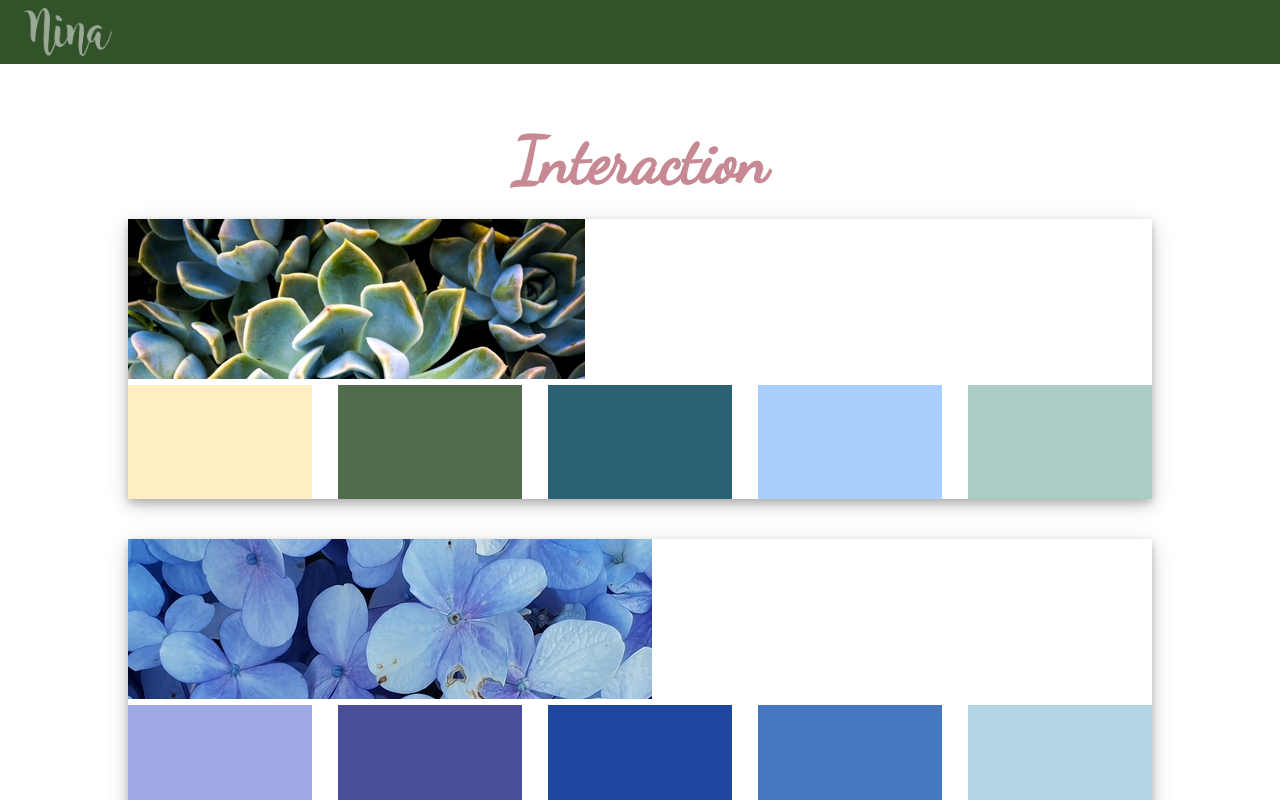
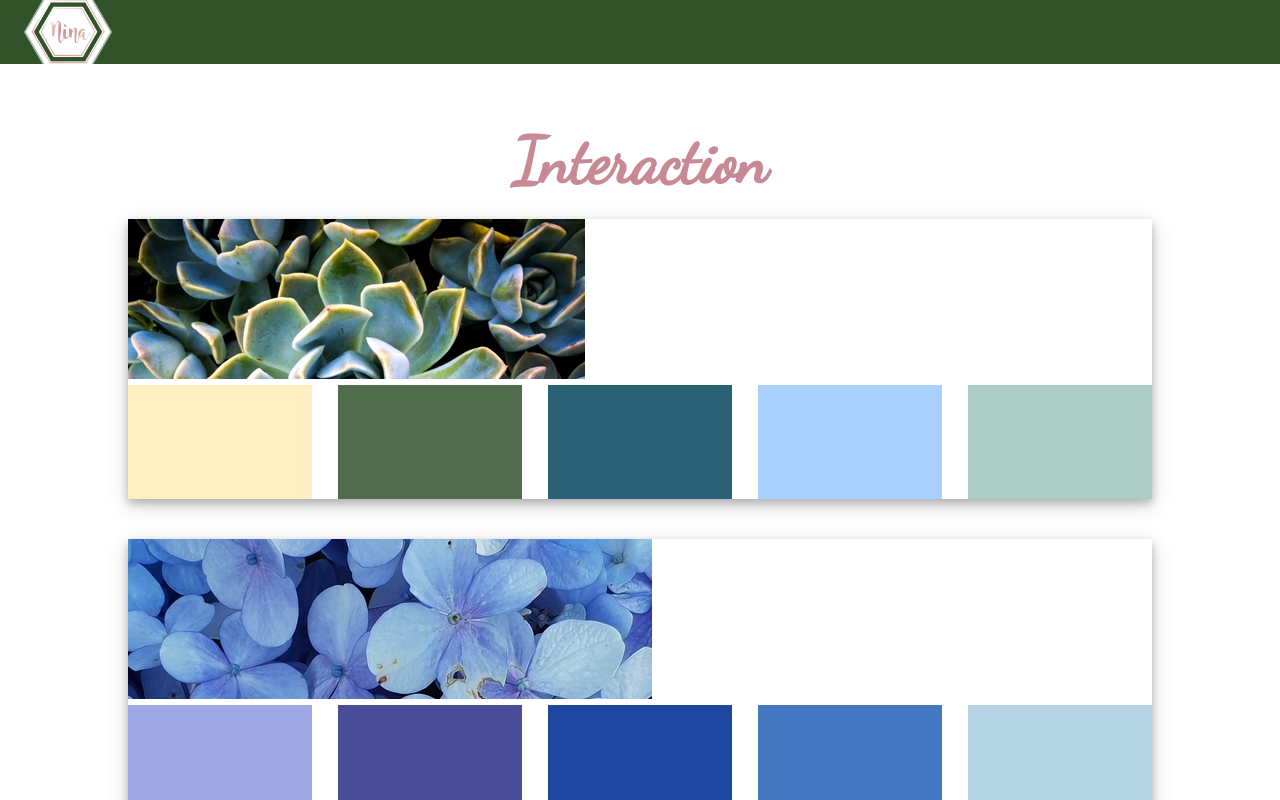
Before and after one commit to Naicah/Portfolio_v2, a React (Create React App) app: page /interaction in a window 1280 px wide. Shown: the top 800 px of the page. Built offline with nearby package versions, Linux system fonts and the light colour scheme; a web font is replaced by a local one.

Commit message:
Moves interaction logic to app.js. Saves chosen theme to localstorage, applies to whole app

```diff
--- a/src/App.js
+++ b/src/App.js
@@ -1,5 +1,8 @@
-import React from "react";
+import React, {Component} from "react";
 import { BrowserRouter, Route, Switch } from "react-router-dom";
+
+import { Helmet } from "react-helmet";
+
 
 // Style sheets
 import "./App.css";
@@ -11,24 +14,80 @@ import "./Components/Contact/contact.css";
 import { Nav, Footer, Main } from "./Components/General";
 
 import About from "./Components/About";
-import { Interaction } from "./Components/Interaction";
+import {Interaction, themes } from "./Components/Interaction";
+const themeLocalStorageKey = 'themeLocalStorageKey';
 
-function App() {
+class App extends Component {
+  constructor(props) {
+    super(props);
+    const themeID =  localStorage.getItem(themeLocalStorageKey) || 'blooming_blossom';
+    const defaultTheme = themes[themeID];
+
+    this.state = {
+      themeID:themeID,
+      light1: defaultTheme.colorLight1,
+      dark1:defaultTheme.colorDark1,
+      dark2: defaultTheme.colorDark2,
+      accent: defaultTheme.colorAccent,
+      light2: defaultTheme.colorLight2,
+    };
+    console.log('state id: ', this.state.themeID);
+  }
+
+
+  changeTheme = (themeID, theme) => {
+    const {
+      colorLight1,
+      colorDark1,
+      colorDark2,
+      colorAccent,
+      colorLight2
+    } = theme;
+
+    this.setState({
+      themeID: themeID,
+      light1: colorLight1,
+      dark1: colorDark1,
+      dark2: colorDark2,
+      accent: colorAccent,
+      light2: colorLight2
+    });
+
+    localStorage.setItem(themeLocalStorageKey, themeID);
+  };
+
+  render() {
   return (
     <BrowserRouter>
+    <Helmet>
+          <style>
+            {`
+            :root {
+              --background-img:  var(--background-${this.state.themeID});
+              --color-light-1: ${this.state.light1};
+              --color-dark-1: ${this.state.dark1};
+              --color-dark-2: ${this.state.dark2};
+              --color-accent: ${this.state.accent};
+              --color-light-2: ${this.state.light2};
+               --color-bg: black;
+              }
+            `}
+          </style>
+        </Helmet>
       <div className="container">
+
         <Nav />
 
         <Switch>
-          <Route exact path="/resume" render={() => <About title="Resumé" />} />
-          <Route exact path="/interaction" component={Interaction} />
-          <Route path="/" render={() => <Main title="Main" />} />
+          <Route exact path="/resume" component={About} />
+          <Route exact path="/interaction" render={() => <Interaction changeTheme={this.changeTheme}/>} />
+          <Route path="/" component={Main}  />
         </Switch>
 
         <Footer />
       </div>
     </BrowserRouter>
   );
-}
+}}
 
 export default App;
--- a/src/Components/Interaction/Interaction.js
+++ b/src/Components/Interaction/Interaction.js
@@ -9,9 +9,25 @@ import movie_moment from "../../Media/thumbnails/movie_moment.jpg";
 import orchid from "../../Media/thumbnails/orchid.jpg";
 import white_cherry from "../../Media/thumbnails/white_cherry.jpg";
 
-function Interaction() {
-  let themes = [
-    {
+function Interaction(props) {
+  return (
+    <div className="mainContainer" id="interction">
+      <h1>Interaction</h1>
+      <div>
+        {Object.entries(themes).map(([themeID, theme]) => {
+          return (
+          <Theme themeID={themeID} changeTheme={props.changeTheme} key={themeID} theme={theme} />
+        )})}
+      </div>
+    </div>
+  );
+}
+
+export default Interaction;
+
+
+export const themes = {
+  agave: {
     name: "Agave",
     img: agave,
     colorLight1: "#FEEEC1",
@@ -20,7 +36,7 @@ function Interaction() {
     colorAccent: "#A8CFFE",
     colorLight2: "#ABCDC6"
   },
-    {
+  blue_sea: {
     name: "Blue Sea",
     img: blue_sea,
     colorLight1: "#9EA9E3",
@@ -29,7 +45,7 @@ function Interaction() {
     colorAccent: "#4478C1",
     colorLight2: "#B4D3E5"
   },
-    {
+  blooming_blossom: {
     name: "Blooming Blossom",
     img: blooming_blossom,
     colorLight1: "#f5f5ef",
@@ -38,7 +54,7 @@ function Interaction() {
     colorAccent: "#c78a95",
     colorLight2: "#e8d0d4"
   },
-    {
+  cherry_blossom: {
     name: "Cherry Blossom",
     img: cherry_blossom,
     colorLight1: "#C59CC1",
@@ -47,7 +63,7 @@ function Interaction() {
     colorAccent: "#BF3F81",
     colorLight2: "#ED9FD1"
   },
-    {
+  dandelion: {
     name: "Dandelion",
     img: dandelion,
     colorLight1: "#A792A3",
@@ -56,7 +72,7 @@ function Interaction() {
     colorAccent: "#43F0DA",
     colorLight2: "#D1F8F8"
   },
-    {
+  movie_moment: {
     name: "Movie Moment",
     img: movie_moment,
     colorLight1: "#E095CE",
@@ -65,7 +81,7 @@ function Interaction() {
     colorAccent: "#45D5EE",
     colorLight2: "#B7F1F0"
   },
-    {
+  orchid: {
     name: "Orchid",
     img: orchid,
     colorLight1: "#EDF19A",
@@ -74,7 +90,7 @@ function Interaction() {
     colorAccent: "#F37A81",
     colorLight2: "#FCAF98"
   },
-    {
+  white_cherry: {
     name: "White Cherry",
     img: white_cherry,
     colorLight1: "#C39394",
@@ -83,18 +99,4 @@ function Interaction() {
     colorAccent: "#87AEAD",
     colorLight2: "#D5D5D3"
   }
-  ];
-
-  return (
-    <div className="mainContainer" id="interction">
-      <h1>Interaction</h1>
-      <div>
-        {themes.map(theme => (
-          <Theme key={theme.name} {...theme} />
-        ))}
-      </div>
-    </div>
-  );
-}
-
-export default Interaction;
+};
--- a/src/Components/Interaction/Theme.js
+++ b/src/Components/Interaction/Theme.js
@@ -1,6 +1,5 @@
 import React, { Component } from "react";
 import styled from "styled-components";
-import { Helmet } from "react-helmet";
 
 export const ThemeDiv = styled.div`
   box-shadow: 0 4px 8px 0 rgba(0, 0, 0, 0.2), 0 6px 20px 0 rgba(0, 0, 0, 0.19);
@@ -31,62 +30,20 @@ export const ThemeDiv = styled.div`
   }
 `;
 
-class Theme extends Component {
-  constructor(props) {
-    super(props);
-    this.state = {
-      light1: "#f5f5ef",
-      dark1: "#32522a",
-      dark2: "#b15f76",
-      accent: "#c78a95",
-      light2: "#e8d0d4"
-    };
-  }
-
-  changeTheme = () => {
+function Theme({themeID,theme, changeTheme}) {
     const {
+      img,
+      name,
       colorLight1,
       colorDark1,
       colorDark2,
       colorAccent,
       colorLight2
-    } = this.props;
-    this.setState({
-      light1: colorLight1,
-      dark1: colorDark1,
-      dark2: colorDark2,
-      accent: colorAccent,
-      light2: colorLight2
-    });
-  };
-
-  render() {
-    const {
-      name,
-      img,
-      colorLight1,
-      colorDark1,
-      colorDark2,
-      colorAccent,
-      colorLight2
-    } = this.props;
+    } = theme;
 
     return (
-      <ThemeDiv onClick={this.changeTheme}>
-        <Helmet>
-          <style>
-            {`
-            :root {
-              --color-light-1: ${this.state.light1};
-              --color-dark-1: ${this.state.dark1};
-              --color-dark-2: ${this.state.dark2};
-              --color-accent: ${this.state.accent};
-              --color-light-2: ${this.state.light2};
-               --color-bg: black;
-              }
-            `}
-          </style>
-        </Helmet>
+      <ThemeDiv onClick={() => changeTheme(themeID, theme)}>
+
         <div className="themeImg">
           <img src={img} alt={name} />
         </div>
@@ -111,6 +68,6 @@ class Theme extends Component {
       </ThemeDiv>
     );
   }
-}
+
 
 export default Theme;
--- a/src/Components/Interaction/index.js
+++ b/src/Components/Interaction/index.js
@@ -1,3 +1,3 @@
-import Interaction from "./Interaction";
+import Interaction,  {themes } from "./Interaction";
 
-export { Interaction };
+export { Interaction, themes };
--- a/src/index.css
+++ b/src/index.css
@@ -37,7 +37,7 @@
   --background-white_cherry: url("./Media/phone/white_cherry.jpg");
 
   /* ============ BACKGROUND LOGOS =============== */
-  --logo: url("./Media/logo_name.png");
+  --logo: url("./Media/logo.png");
   --webpage-img: url("./Media/webpage.png");
 }
 
```
Lines whose indentation alone changed are shown as unchanged.
